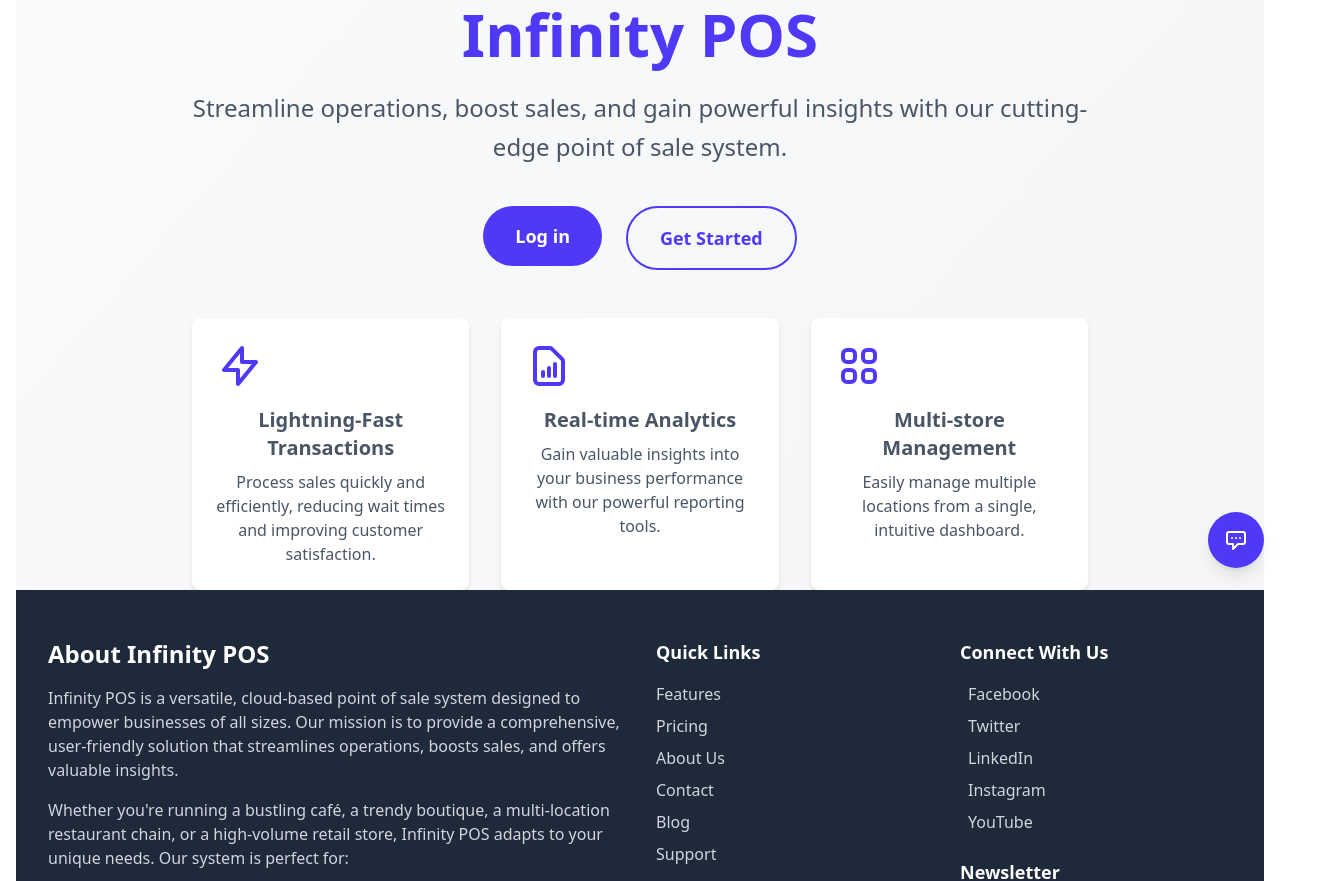
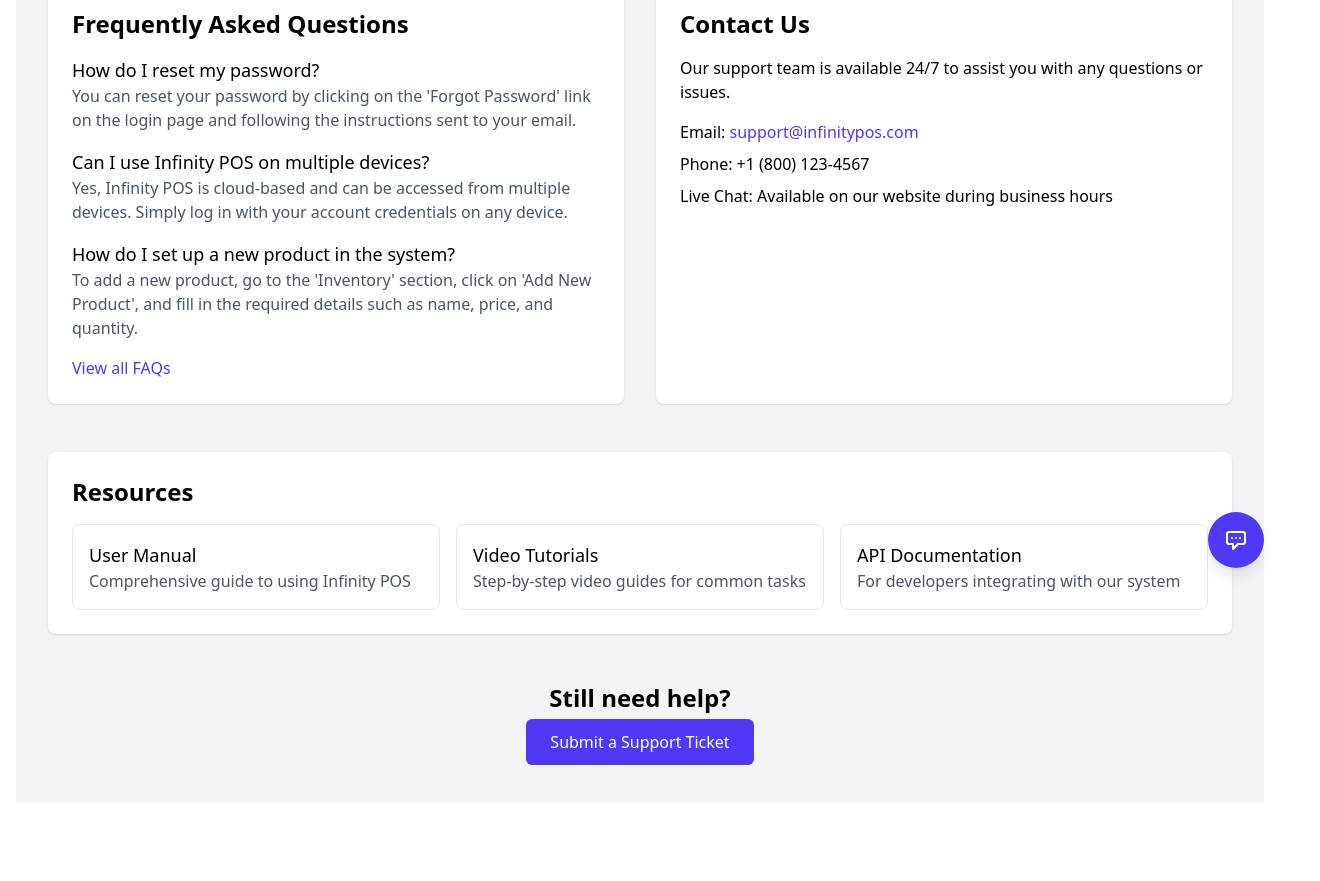
Before and after one commit to tarun0matta/frontend, a React (Vite) app: page /support in a window 1280 px wide. Before the commit this address led to /. Shown: the part 216-1097 px from the top of the page, 1320 px wide, since content can reach past the window. After the commit the page ends 1034 px from the top, so only its background shows below. Built offline with nearby package versions, Linux system fonts and the light colour scheme.

Commit message:
Added support page and did some minor changes

```diff
--- a/src/App.jsx
+++ b/src/App.jsx
@@ -7,6 +7,7 @@
 import Register from './pages/Register';
 import Login from './pages/Login';
 import ForgotPassword from './pages/ForgotPassword';
+import Support from './pages/Support';
 
 // Dashboard & subpages
 import DashboardLayout from './dashboard/Dashboard';
@@ -33,6 +34,7 @@
             <Route path="/register" element={<Register />} />
             <Route path="/login" element={<Login />} />
             <Route path="/forgotpassword" element={<ForgotPassword />} />
+            <Route path="/support" element={<Support />} />
           </Route>
 
           {/* Protected dashboard layout */}
--- /dev/null
+++ b/src/pages/Support.jsx
@@ -0,0 +1,75 @@
+import React from 'react';
+import { Link } from 'react-router-dom';
+
+const Support = () => {
+  return (
+    <div className="min-h-screen bg-gray-100">
+      <div className="max-w-7xl mx-auto py-12 px-4 sm:px-6 lg:px-8">
+        <h1 className="text-4xl font-bold text-gray-900 mb-8">Support Center</h1>
+
+        <div className="grid grid-cols-1 md:grid-cols-2 gap-8 mb-12">
+          <div className="bg-white p-6 rounded-lg shadow">
+            <h2 className="text-2xl font-semibold mb-4">Frequently Asked Questions</h2>
+            <ul className="space-y-4">
+              <FAQItem
+                question="How do I reset my password?"
+                answer="You can reset your password by clicking on the 'Forgot Password' link on the login page and following the instructions sent to your email."
+              />
+              <FAQItem
+                question="Can I use Infinity POS on multiple devices?"
+                answer="Yes, Infinity POS is cloud-based and can be accessed from multiple devices. Simply log in with your account credentials on any device."
+              />
+              <FAQItem
+                question="How do I set up a new product in the system?"
+                answer="To add a new product, go to the 'Inventory' section, click on 'Add New Product', and fill in the required details such as name, price, and quantity."
+              />
+            </ul>
+            <Link to="/faq" className="text-indigo-600 hover:text-indigo-800 mt-4 inline-block">View all FAQs</Link>
+          </div>
+
+          <div className="bg-white p-6 rounded-lg shadow">
+            <h2 className="text-2xl font-semibold mb-4">Contact Us</h2>
+            <p className="mb-4">Our support team is available 24/7 to assist you with any questions or issues.</p>
+            <ul className="space-y-2">
+              <li>Email: <a href="mailto:support@infinitypos.com" className="text-indigo-600 hover:text-indigo-800">support@infinitypos.com</a></li>
+              <li>Phone: +1 (800) 123-4567</li>
+              <li>Live Chat: Available on our website during business hours</li>
+            </ul>
+          </div>
+        </div>
+
+        <div className="bg-white p-6 rounded-lg shadow mb-12">
+          <h2 className="text-2xl font-semibold mb-4">Resources</h2>
+          <div className="grid grid-cols-1 md:grid-cols-3 gap-4">
+            <ResourceLink title="User Manual" description="Comprehensive guide to using Infinity POS" link="/manual" />
+            <ResourceLink title="Video Tutorials" description="Step-by-step video guides for common tasks" link="/tutorials" />
+            <ResourceLink title="API Documentation" description="For developers integrating with our system" link="/api-docs" />
+          </div>
+        </div>
+
+        <div className="text-center">
+          <h2 className="text-2xl font-semibold mb-4">Still need help?</h2>
+          <Link to="/contact" className="bg-indigo-600 text-white px-6 py-3 rounded-md hover:bg-indigo-700 transition duration-300">
+            Submit a Support Ticket
+          </Link>
+        </div>
+      </div>
+    </div>
+  );
+};
+
+const FAQItem = ({ question, answer }) => (
+  <li>
+    <h3 className="font-medium text-lg">{question}</h3>
+    <p className="text-gray-600">{answer}</p>
+  </li>
+);
+
+const ResourceLink = ({ title, description, link }) => (
+  <Link to={link} className="block p-4 border border-gray-200 rounded-lg hover:bg-gray-50 transition duration-300">
+    <h3 className="font-medium text-lg">{title}</h3>
+    <p className="text-gray-600">{description}</p>
+  </Link>
+);
+
+export default Support;
--- a/src/pages/Welcome.jsx
+++ b/src/pages/Welcome.jsx
@@ -16,7 +16,7 @@
           <NavLink to="/features">Features</NavLink>
           <NavLink to="/pricing">Pricing</NavLink>
           <NavLink to="/about">About Us</NavLink>
-          <NavLink to="/contact">Contact</NavLink>
+          <NavLink to="/support">Support</NavLink> {/* Add this line */}
         </div>
         <div className="flex items-center space-x-4">
           <NavButton to="/login" variant="outline">Log in</NavButton>
@@ -138,27 +138,17 @@
             <ul className="space-y-2">
               <li><Link to="/features" className="text-gray-300 hover:text-white transition">Features</Link></li>
               <li><Link to="/pricing" className="text-gray-300 hover:text-white transition">Pricing</Link></li>
-              <li><Link to="/about" className="text-gray-300 hover:text-white transition">About Us</Link></li>
               <li><Link to="/contact" className="text-gray-300 hover:text-white transition">Contact</Link></li>
-              <li><Link to="/blog" className="text-gray-300 hover:text-white transition">Blog</Link></li>
               <li><Link to="/support" className="text-gray-300 hover:text-white transition">Support</Link></li>
             </ul>
           </div>
           <div>
-            <h4 className="text-lg font-semibold mb-4">Connect With Us</h4>
+          <h4 className="text-lg font-semibold mb-4">Connect With Us</h4>
             <ul className="space-y-2">
-              <li><a href="#" className="text-gray-300 hover:text-white transition flex items-center"><i className="fab fa-facebook-f mr-2"></i> Facebook</a></li>
-              <li><a href="#" className="text-gray-300 hover:text-white transition flex items-center"><i className="fab fa-twitter mr-2"></i> Twitter</a></li>
-              <li><a href="#" className="text-gray-300 hover:text-white transition flex items-center"><i className="fab fa-linkedin-in mr-2"></i> LinkedIn</a></li>
-              <li><a href="#" className="text-gray-300 hover:text-white transition flex items-center"><i className="fab fa-instagram mr-2"></i> Instagram</a></li>
-              <li><a href="#" className="text-gray-300 hover:text-white transition flex items-center"><i className="fab fa-youtube mr-2"></i> YouTube</a></li>
+              <li><a href="https://www.facebook.com/InfinityPOS" target="_blank" rel="noopener noreferrer" className="text-gray-300 hover:text-white transition flex items-center"><i className="fab fa-facebook-f mr-2"></i> Facebook</a></li>
+              <li><a href="https://www.twitter.com/InfinityPOS" target="_blank" rel="noopener noreferrer" className="text-gray-300 hover:text-white transition flex items-center"><i className="fab fa-twitter mr-2"></i> Twitter</a></li>
+              <li><a href="https://www.instagram.com/InfinityPOS" target="_blank" rel="noopener noreferrer" className="text-gray-300 hover:text-white transition flex items-center"><i className="fab fa-instagram mr-2"></i> Instagram</a></li>
             </ul>
-            <h4 className="text-lg font-semibold mt-6 mb-4">Newsletter</h4>
-            <p className="text-gray-300 mb-2">Stay updated with our latest features and industry news.</p>
-            <form className="flex">
-              <input type="email" placeholder="Enter your email" className="px-3 py-2 bg-gray-700 text-white rounded-l-md focus:outline-none focus:ring-2 focus:ring-indigo-500" />
-              <button type="submit" className="bg-indigo-600 text-white px-4 py-2 rounded-r-md hover:bg-indigo-700 transition">Subscribe</button>
-            </form>
           </div>
         </div>
         <div className="mt-8 pt-8 border-t border-gray-700 text-center text-gray-300">
```
